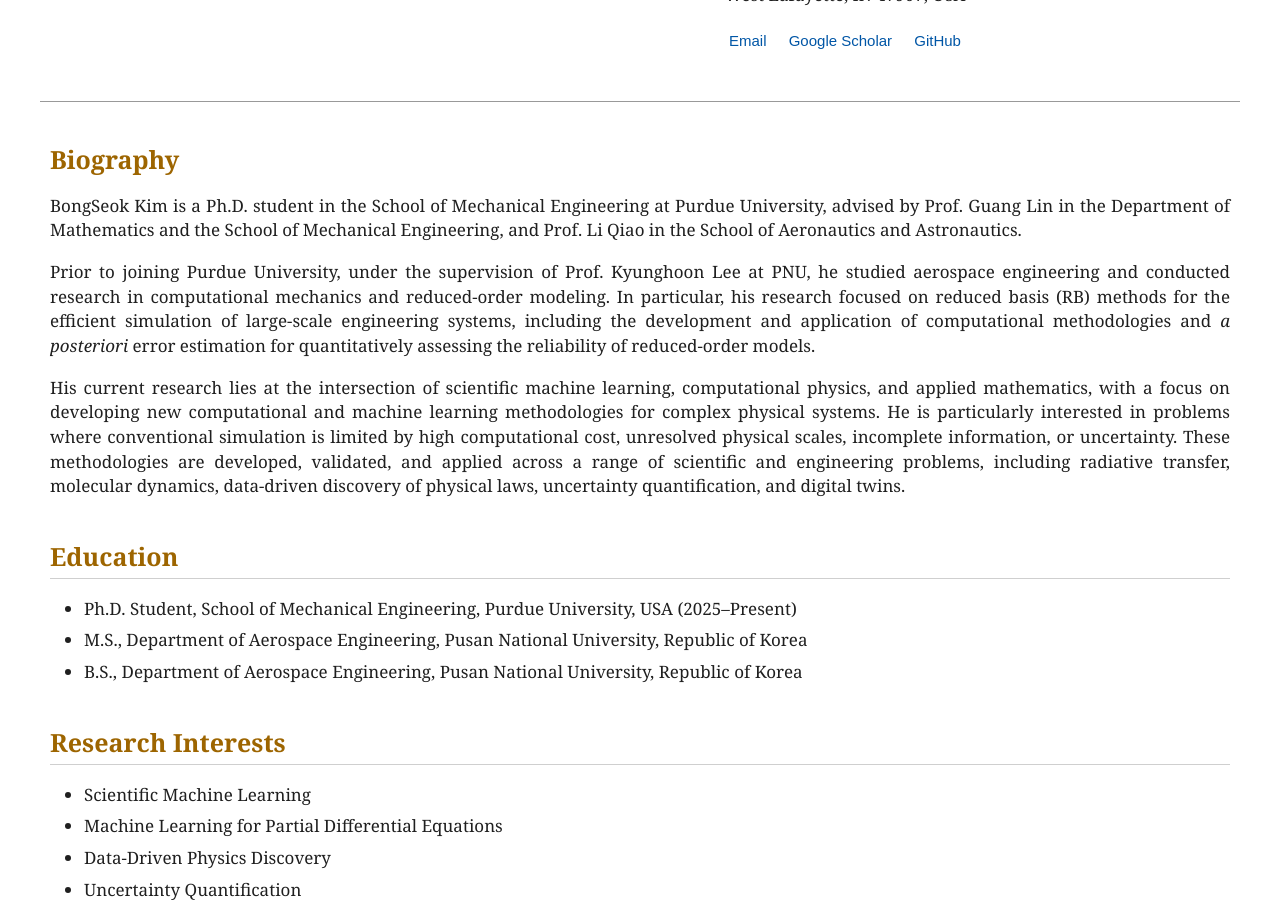
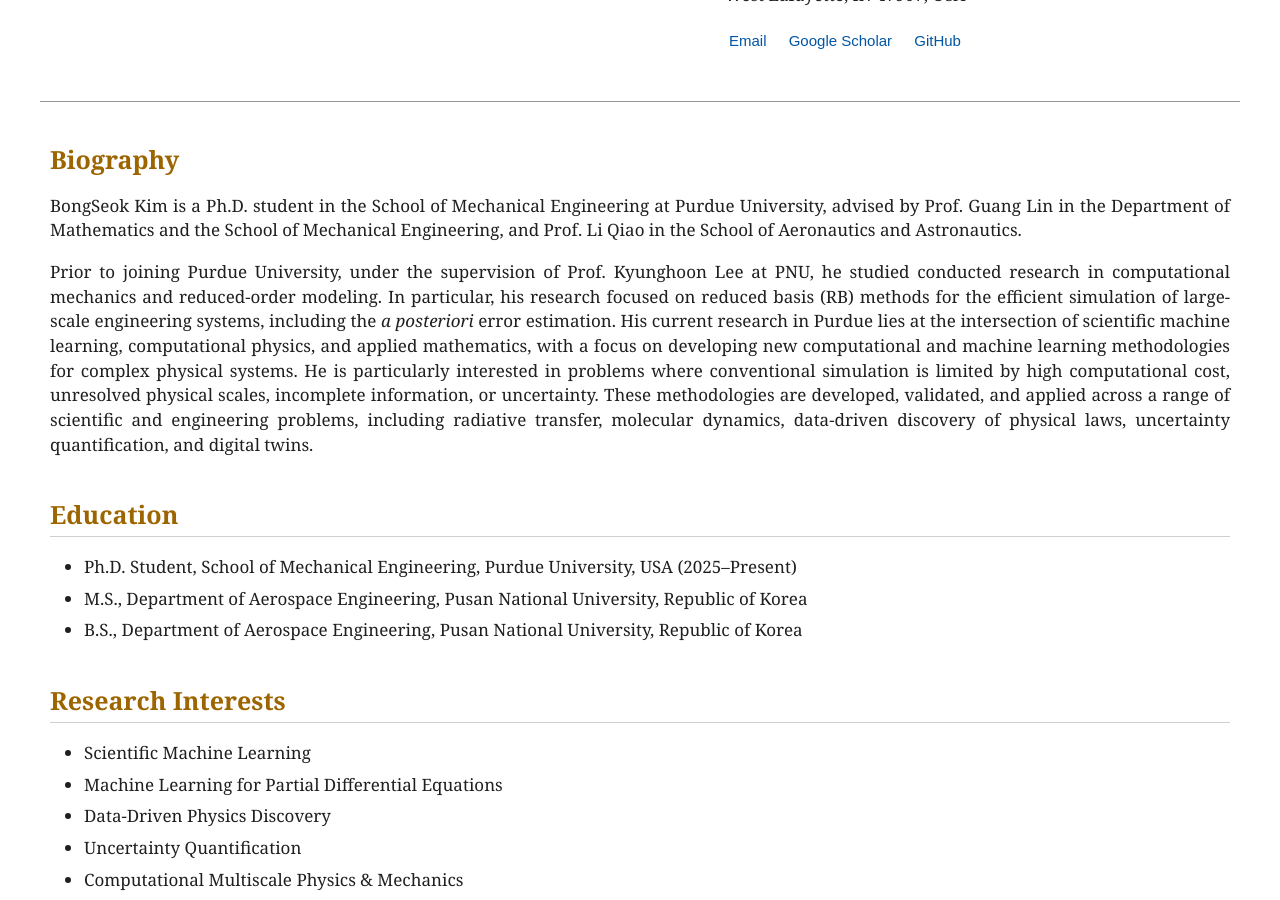
Before and after one commit to Kim4853/Kim4853.github.io, a Jekyll site: the page built from index.md, in a window 1280 px wide and 900 px high, scrolled down 730 px. Built offline with Jekyll 4.4.1, drawn with Linux system fonts in a browser that asks for light colours.

Commit message:
Update website

```diff
--- a/index.md
+++ b/index.md
@@ -191,10 +191,8 @@ permalink: /
   Li Qiao in the School of Aeronautics and Astronautics.
 </p>
 
-<p> Prior to joining Purdue University, under the supervision of Prof. Kyunghoon Lee at PNU, he studied aerospace engineering and conducted research in computational mechanics and reduced-order modeling. In particular, his research focused on reduced basis (RB) methods for the efficient simulation of large-scale engineering systems, including the development and application of computational methodologies and <i>a posteriori</i> error estimation for quantitatively assessing the reliability of reduced-order models. </p>
-
-<p>
-  His current research lies at the intersection of scientific machine learning, computational physics, and applied mathematics, with a focus on developing new computational and machine learning methodologies for complex physical systems. He is particularly interested in problems where conventional simulation is limited by high computational cost, unresolved physical scales, incomplete information, or uncertainty. These methodologies are developed, validated, and applied across a range of scientific and engineering problems, including radiative transfer, molecular dynamics, data-driven discovery of physical laws, uncertainty quantification, and digital twins.
+<p> Prior to joining Purdue University, under the supervision of Prof. Kyunghoon Lee at PNU, he studied conducted research in computational mechanics and reduced-order modeling. In particular, his research focused on reduced basis (RB) methods for the efficient simulation of large-scale engineering systems, including the <i>a posteriori</i> error estimation.
+His current research in Purdue lies at the intersection of scientific machine learning, computational physics, and applied mathematics, with a focus on developing new computational and machine learning methodologies for complex physical systems. He is particularly interested in problems where conventional simulation is limited by high computational cost, unresolved physical scales, incomplete information, or uncertainty. These methodologies are developed, validated, and applied across a range of scientific and engineering problems, including radiative transfer, molecular dynamics, data-driven discovery of physical laws, uncertainty quantification, and digital twins.
 </p>
 
 
```
